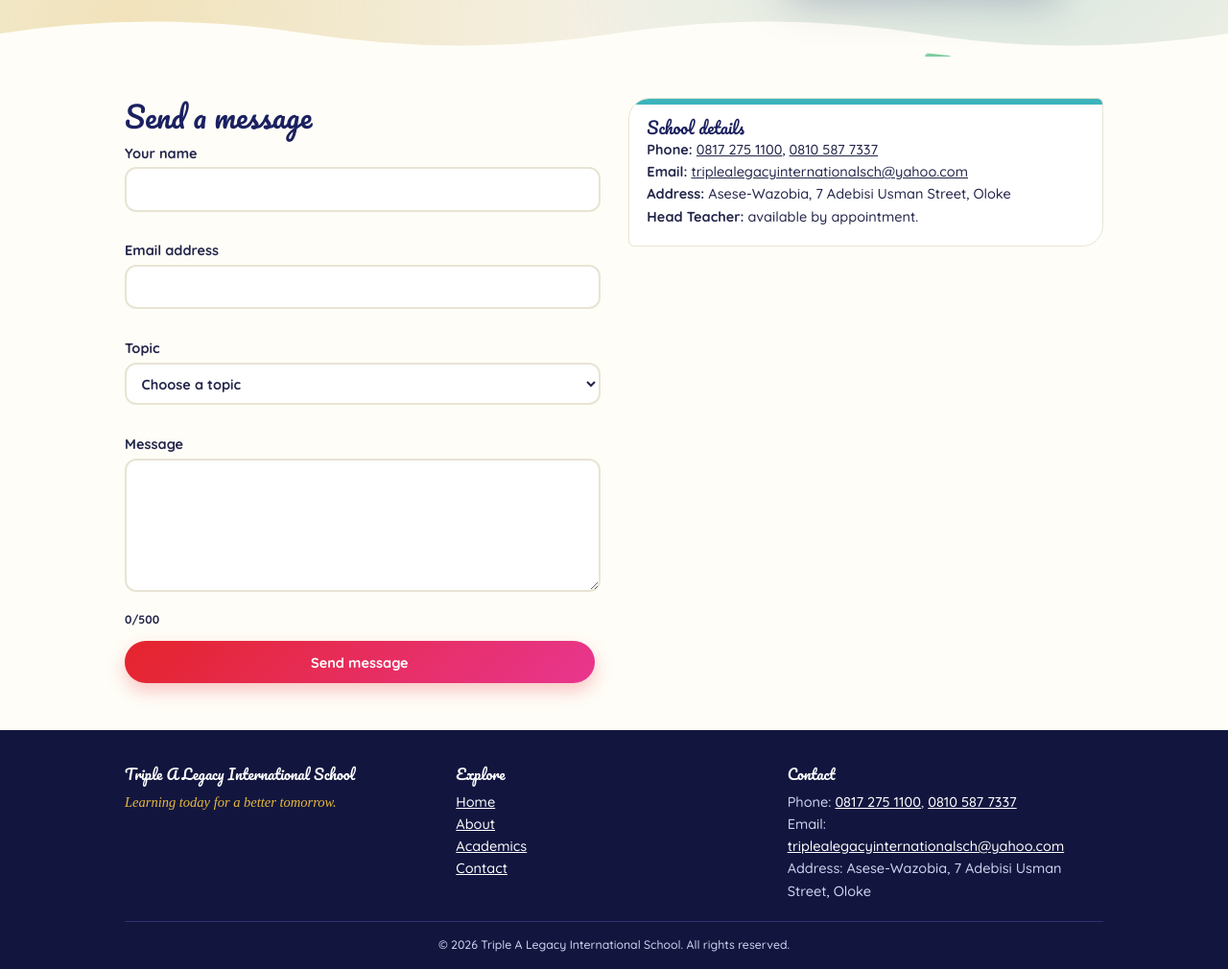
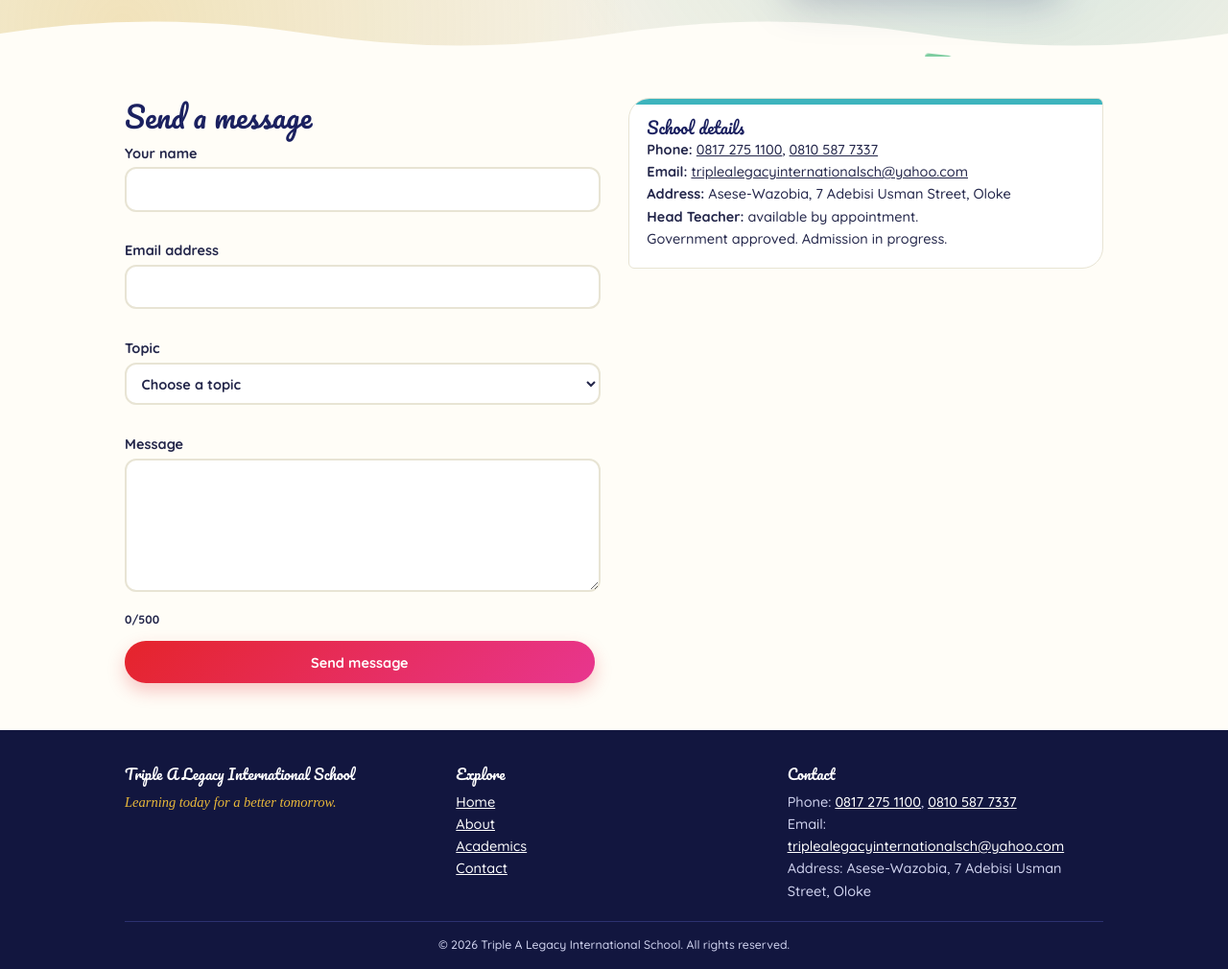
Before and after one commit to RemixMc647/Triple-A_Academy, a plain HTML site: page contact.html in a window 1280 px wide. Shown: the part 323-1333 px from the top of the page at 96% size. Drawn offline with Linux system fonts and the light colour scheme; a web font is replaced by a local one.

Commit message:
Refactor contact.html for improved structure

```diff
--- a/contact.html
+++ b/contact.html
@@ -1,28 +1,178 @@
-<!DOCTYPE html>
-<html lang="en"><head><meta charset="utf-8"><meta name="viewport" content="width=device-width,initial-scale=1">
-<title>Contact | Triple A Legacy International School</title>
-<meta name="description" content="Triple A Legacy International School: Learning today for a better tomorrow. Creche, Early Years, Nursery, Primary, After School Club and College.">
-<link rel="icon" href="images/logo-icon.png">
-<link rel="preconnect" href="https://fonts.googleapis.com"><link rel="stylesheet" href="https://fonts.googleapis.com/css2?family=Pacifico&family=Playfair+Display:ital,wght@1,600&family=Quicksand:wght@500;700&display=swap">
-<link rel="stylesheet" href="style.css"></head><body>
-<div id="load"><img src="images/logo-icon.png" alt="Loading"></div><div id="prog"></div>
-<header><div class="wrap bar"><a href="index.html" aria-label="Home"><img src="images/logo-full.png" alt="Triple A Legacy International School"></a>
-<nav id="nav" aria-label="Main"><ul><li><a href="index.html">Home</a></li><li><a href="about.html">About</a></li><li><a href="academics.html">Academics</a></li><li><a href="contact.html" aria-current="page">Contact</a></li></ul></nav>
-<div class="tools"><button id="theme" aria-label="Toggle dark mode">🌙</button><button id="menu" aria-expanded="false" aria-controls="nav">Menu</button></div></div></header>
-<main><section class="hero"><div class="wrap"><div><h1>Get in <em>touch</em></h1><p>Questions about admission or our sections? Send us a message.</p></div><img class="logo" src="images/logo-icon.png" alt="Triple A emblem"></div><svg class="wave" viewBox="0 0 1200 50" preserveAspectRatio="none"><path d="M0 25 Q150 0 300 25 T600 25 T900 25 T1200 25 V50 H0Z"/></svg></section>
-<section><div class="wrap split" style="align-items:start"><div class="rv l"><h2>Send a message</h2>
-<form id="contact-form" novalidate>
-<label>Your name<input name="name" required autocomplete="name"><span class="err"></span></label>
-<label>Email address<input name="email" type="email" required autocomplete="email"><span class="err"></span></label>
-<label>Topic<select name="topic" required><option value="">Choose a topic</option><option>Admission</option><option>Creche</option><option>Early Years</option><option>Nursery</option><option>Primary</option><option>After School Club</option><option>College</option><option>Other</option></select><span class="err"></span></label>
-<label>Message<textarea name="message" rows="5" maxlength="500" required></textarea><span class="err"></span><small id="cnt">0/500</small></label>
-<button class="btn" type="submit">Send message</button></form>
-<p id="sent" class="ok" hidden>🎉 Thank you! Your message is ready to send, and we will reply as soon as we can.</p></div>
-<div class="card rv r c6"><h3>School details</h3><p><b>Phone:</b> <span data-fill="phone"></span></p><p><b>Email:</b> <span data-fill="email"></span></p><p><b>Address:</b> <span data-fill="address"></span></p><p><b>Head Teacher:</b> available by appointment.</p></div></div></section></main>
-<footer><div class="wrap"><div class="grid">
-<div><h3>Triple A Legacy International School</h3><p><span class="it" style="color:#e8b83a">Learning today for a better tomorrow.</span></p></div>
-<div><h3>Explore</h3><ul><li><a href="index.html">Home</a></li><li><a href="about.html">About</a></li><li><a href="academics.html">Academics</a></li><li><a href="contact.html">Contact</a></li></ul></div>
-<div><h3>Contact</h3><ul><li>Phone: <span data-fill="phone"></span></li><li>Email: <span data-fill="email"></span></li><li>Address: <span data-fill="address"></span></li></ul></div></div>
-<p class="copy">&copy; <span id="year"></span> Triple A Legacy International School. All rights reserved.</p></div></footer>
-<button id="top" aria-label="Back to top">↑</button><div id="lb"><img alt="Enlarged"></div>
-<script src="script.js"></script></body></html>
+<!doctype html>
+<html lang="en">
+  <head>
+    <meta charset="utf-8" />
+    <meta name="viewport" content="width=device-width,initial-scale=1" />
+    <title>Contact | Triple A Legacy International School</title>
+    <meta
+      name="description"
+      content="Triple A Legacy International School: Learning today for a better tomorrow. Creche, Early Years, Nursery, Primary, After School Club and College."
+    />
+    <link rel="icon" href="images/logo-icon.png" />
+    <link rel="preconnect" href="https://fonts.googleapis.com" />
+    <link
+      rel="stylesheet"
+      href="https://fonts.googleapis.com/css2?family=Pacifico&family=Playfair+Display:ital,wght@1,600&family=Quicksand:wght@500;700&display=swap"
+    />
+    <link rel="stylesheet" href="style.css" />
+  </head>
+  <body>
+    <div id="load"><img src="images/logo-icon.png" alt="Loading" /></div>
+    <div id="prog"></div>
+
+    <header>
+      <div class="wrap bar">
+        <a href="index.html" aria-label="Home">
+          <img src="images/logo-full.png" alt="Triple A Legacy International School" />
+        </a>
+        <nav id="nav" aria-label="Main">
+          <ul>
+            <li><a href="index.html">Home</a></li>
+            <li><a href="about.html">About</a></li>
+            <li><a href="academics.html">Academics</a></li>
+            <li><a href="contact.html" aria-current="page">Contact</a></li>
+          </ul>
+        </nav>
+        <div class="tools">
+          <button id="theme" aria-label="Toggle dark mode">🌙</button>
+          <button id="menu" aria-expanded="false" aria-controls="nav">Menu</button>
+        </div>
+      </div>
+    </header>
+
+    <main>
+
+      <section class="hero">
+        <div class="wrap">
+          <div>
+            <h1>
+              Get in
+              <em>touch</em>
+            </h1>
+            <p>Questions about admission or our sections? Send us a message.</p>
+          </div>
+          <img class="logo" src="images/logo-icon.png" alt="Triple A emblem" />
+        </div>
+        <svg class="wave" viewBox="0 0 1200 50" preserveAspectRatio="none">
+          <path d="M0 25 Q150 0 300 25 T600 25 T900 25 T1200 25 V50 H0Z" />
+        </svg>
+      </section>
+
+      <section>
+        <div class="wrap split" style="align-items: start">
+          <div class="rv l">
+            <h2>Send a message</h2>
+            <form id="contact-form" novalidate>
+              <label>
+                Your name
+                <input name="name" required autocomplete="name" />
+                <span class="err"></span>
+              </label>
+              <label>
+                Email address
+                <input name="email" type="email" required autocomplete="email" />
+                <span class="err"></span>
+              </label>
+              <label>
+                Topic
+                <select name="topic" required>
+                  <option value="">Choose a topic</option>
+                  <option>Admission</option>
+                  <option>Creche</option>
+                  <option>Early Years</option>
+                  <option>Nursery</option>
+                  <option>Primary</option>
+                  <option>After School Club</option>
+                  <option>College</option>
+                  <option>Other</option>
+                </select>
+                <span class="err"></span>
+              </label>
+              <label>
+                Message
+                <textarea name="message" rows="5" maxlength="500" required></textarea>
+                <span class="err"></span>
+                <small id="cnt">0/500</small>
+              </label>
+              <button class="btn" type="submit">Send message</button>
+            </form>
+            <p id="sent" class="ok" hidden>
+              🎉 Thank you! Your message has been sent, and we will reply as soon as we can.
+            </p>
+            <p id="fail" class="fail" hidden>
+              Sorry, your message could not be sent. Please try again, or call us on the numbers
+              shown.
+            </p>
+          </div>
+          <div class="card rv r c6">
+            <h3>School details</h3>
+            <p>
+              <b>Phone:</b>
+              <span data-fill="phone"></span>
+            </p>
+            <p>
+              <b>Email:</b>
+              <span data-fill="email"></span>
+            </p>
+            <p>
+              <b>Address:</b>
+              <span data-fill="address"></span>
+            </p>
+            <p>
+              <b>Head Teacher:</b>
+              available by appointment.
+            </p>
+            <p>Government approved. Admission in progress.</p>
+          </div>
+        </div>
+      </section>
+    </main>
+
+    <footer>
+      <div class="wrap">
+        <div class="grid">
+          <div>
+            <h3>Triple A Legacy International School</h3>
+            <p>
+              <span class="it" style="color: #e8b83a">Learning today for a better tomorrow.</span>
+            </p>
+          </div>
+          <div>
+            <h3>Explore</h3>
+            <ul>
+              <li><a href="index.html">Home</a></li>
+              <li><a href="about.html">About</a></li>
+              <li><a href="academics.html">Academics</a></li>
+              <li><a href="contact.html">Contact</a></li>
+            </ul>
+          </div>
+          <div>
+            <h3>Contact</h3>
+            <ul>
+              <li>
+                Phone:
+                <span data-fill="phone"></span>
+              </li>
+              <li>
+                Email:
+                <span data-fill="email"></span>
+              </li>
+              <li>
+                Address:
+                <span data-fill="address"></span>
+              </li>
+            </ul>
+          </div>
+        </div>
+        <p class="copy">
+          &copy;
+          <span id="year"></span>
+          Triple A Legacy International School. All rights reserved.
+        </p>
+      </div>
+    </footer>
+    <button id="top" aria-label="Back to top">↑</button>
+    <div id="lb"><img alt="Enlarged" /></div>
+    <script src="script.js"></script>
+  </body>
+</html>
```
